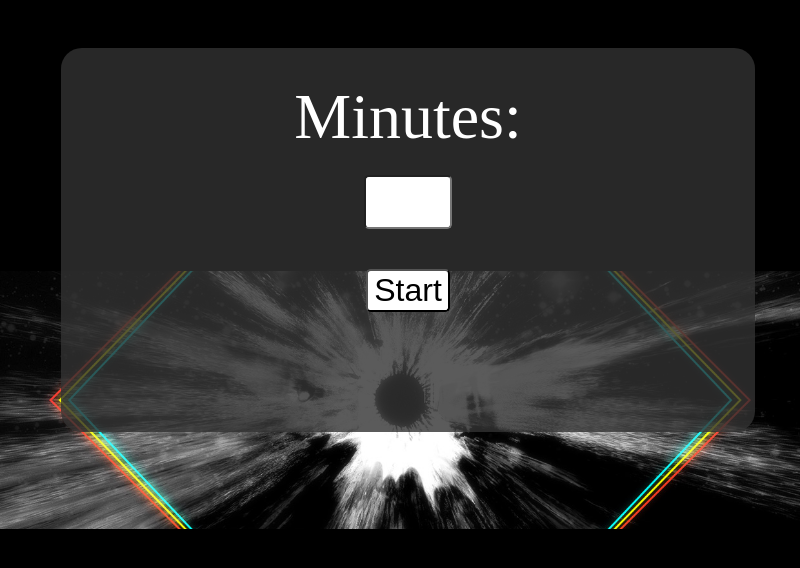
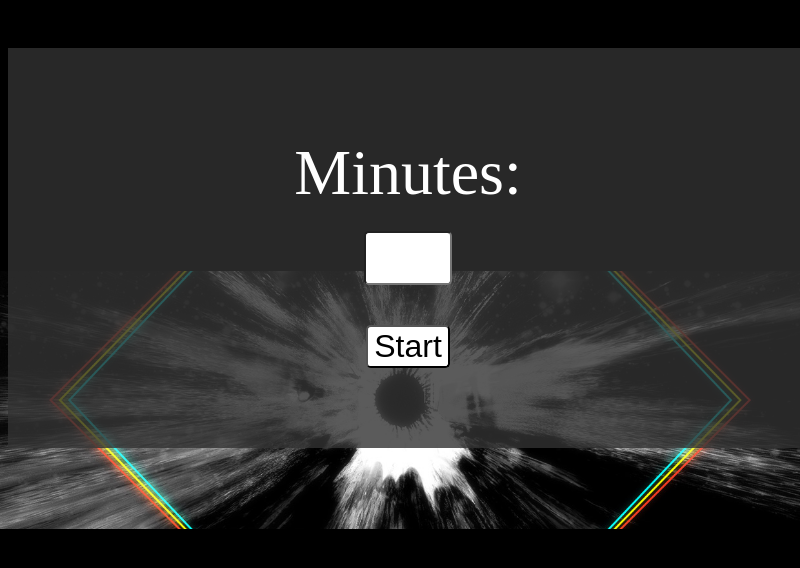
Before and after one commit to caseysiebel/timer, an Electron app: page index.html in a window 800 px wide. Drawn offline with Linux system fonts and the light colour scheme.

Commit message:
update ui

```diff
--- a/index.html
+++ b/index.html
@@ -10,11 +10,9 @@
         <div id='timer'>
             <form
                   id='timeInputForm'
-
-
             >
             <div id='minutesContainer'>
-                <div>Minutes:</div>
+                <div id='minutesLabel'>Minutes:</div>
                 <input
                     type='text'
                     id='minutes'
--- a/renderer.js
+++ b/renderer.js
@@ -47,6 +47,9 @@ function handleClick(e) {
         if (secondsLeft <= (5 * 60) && timeDisplayElm.style.color !== 'red'){
             timeDisplayElm.style.color = 'red'
             timeDisplayElm.style.fontWeight = 'bold'
+            timeDisplayElm.style.fontSize = '12rem'
+            let heading = timeDisplayElm.querySelector('.heading')
+
             countUp.style.display = 'none'
             flash = setInterval(() => {
                 timeDisplayElm.style.display = 'none'
--- a/styles.css
+++ b/styles.css
@@ -11,17 +11,20 @@ body{
     background: url('graphic.jpeg') black no-repeat center center;
     background-size: 100%;
     text-align: center;
-
+    overflow: hidden;
 }
 #timer {
     color: white;
     text-align: center;
     font-size: 5rem;
     background-color: rgba( 50, 50, 50, .8);
-    border-radius: 1.3rem;
-    margin: 3rem 3.3rem  0 3.3rem;
-    height: 16rem;
-    padding: 2rem 6rem 6rem 6rem;
+    margin: 3rem  0 0 0;
+    height: 21rem;
+    padding: 2rem 0 2rem;
+    overflow: hidden;
+}
+#minutesLabel {
+    margin-top: 3.5rem;
 }
 #countUp{
     margin-top: 3rem;
@@ -44,6 +47,9 @@ body{
     border-radius: .3rem;
     background-color: white;
 }
+#done {
+    margin-top: 6.3rem;
+}
 .heading {
     font-size: 3rem;
 }
```
